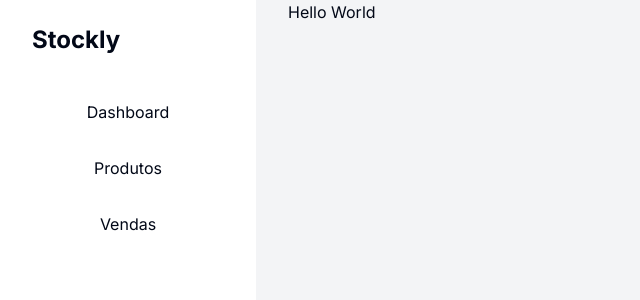
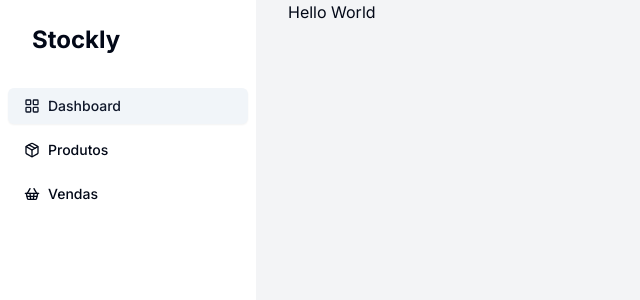
Before and after one commit to gabrielcaiana/stockly, a Next.js app: page / in a window 1280 px wide. Shown: the top 300 px of the page, without its empty margins (0-640 px from the left). Built offline with nearby package versions, Linux system fonts and the light colour scheme.

Commit message:
feat: :recycle: adiciona configurações do VSCode para excluir a pasta node_modules

```diff
--- /dev/null
+++ b/app/_components/sidebar-button.tsx
@@ -0,0 +1,26 @@
+"use client";
+
+import { usePathname } from "next/navigation";
+import { Button } from "./ui/button";
+import React from "react";
+import Link from "next/link";
+
+interface SidebarButtonProps {
+  children: React.ReactNode;
+  href: string;
+}
+
+const SidebarButton = ({ href, children }: SidebarButtonProps) => {
+  const pathName = usePathname();
+  return (
+    <Button
+      variant={pathName === href ? "secondary" : "ghost"}
+      className="justify-start gap-2"
+      asChild
+    >
+      <Link href={href}>{children}</Link>
+    </Button>
+  );
+};
+
+export default SidebarButton;
--- a/app/_components/sidebar.tsx
+++ b/app/_components/sidebar.tsx
@@ -1,17 +1,31 @@
+import { LayoutGrid, PackageIcon, ShoppingBasketIcon } from "lucide-react";
+import SidebarButton from "./sidebar-button";
+
 const Sidebar = () => {
   return (
     <div className="w-64 bg-white">
       <div className="px-8 py-6">
-        <h1 className="font-bold text-2xl">Stockly</h1>
+        <h1 className="text-2xl font-bold">Stockly</h1>
       </div>
 
       <div className="flex flex-col gap-2 p-2">
-        <button className="px-6 py-3">Dashboard</button>
-        <button className="px-6 py-3">Produtos</button>
-        <button className="px-6 py-3">Vendas</button>
+        <SidebarButton href="/">
+          <LayoutGrid size={20} />
+          Dashboard
+        </SidebarButton>
+
+        <SidebarButton href="products">
+          <PackageIcon size={20} />
+          Produtos
+        </SidebarButton>
+
+        <SidebarButton href="/sales">
+          <ShoppingBasketIcon size={20} />
+          Vendas
+        </SidebarButton>
       </div>
     </div>
-  )
-}
+  );
+};
 
-export default Sidebar
+export default Sidebar;
--- /dev/null
+++ b/app/_components/ui/button.tsx
@@ -0,0 +1,57 @@
+import * as React from "react";
+import { Slot } from "@radix-ui/react-slot";
+import { cva, type VariantProps } from "class-variance-authority";
+
+import { cn } from "@/app/_lib/_utils";
+
+const buttonVariants = cva(
+  "inline-flex items-center justify-center gap-2 whitespace-nowrap rounded-md text-sm font-medium transition-colors focus-visible:outline-none focus-visible:ring-1 focus-visible:ring-ring disabled:pointer-events-none disabled:opacity-50 [&_svg]:pointer-events-none [&_svg]:size-4 [&_svg]:shrink-0",
+  {
+    variants: {
+      variant: {
+        default:
+          "bg-primary text-primary-foreground shadow hover:bg-primary/90",
+        destructive:
+          "bg-destructive text-destructive-foreground shadow-sm hover:bg-destructive/90",
+        outline:
+          "border border-input bg-background shadow-sm hover:bg-accent hover:text-accent-foreground",
+        secondary:
+          "bg-secondary text-secondary-foreground shadow-sm hover:bg-secondary/80",
+        ghost: "hover:bg-accent hover:text-accent-foreground",
+        link: "text-primary underline-offset-4 hover:underline",
+      },
+      size: {
+        default: "h-9 px-4 py-2",
+        sm: "h-8 rounded-md px-3 text-xs",
+        lg: "h-10 rounded-md px-8",
+        icon: "h-9 w-9",
+      },
+    },
+    defaultVariants: {
+      variant: "default",
+      size: "default",
+    },
+  },
+);
+
+export interface ButtonProps
+  extends React.ButtonHTMLAttributes<HTMLButtonElement>,
+    VariantProps<typeof buttonVariants> {
+  asChild?: boolean;
+}
+
+const Button = React.forwardRef<HTMLButtonElement, ButtonProps>(
+  ({ className, variant, size, asChild = false, ...props }, ref) => {
+    const Comp = asChild ? Slot : "button";
+    return (
+      <Comp
+        className={cn(buttonVariants({ variant, size, className }))}
+        ref={ref}
+        {...props}
+      />
+    );
+  },
+);
+Button.displayName = "Button";
+
+export { Button, buttonVariants };
```
